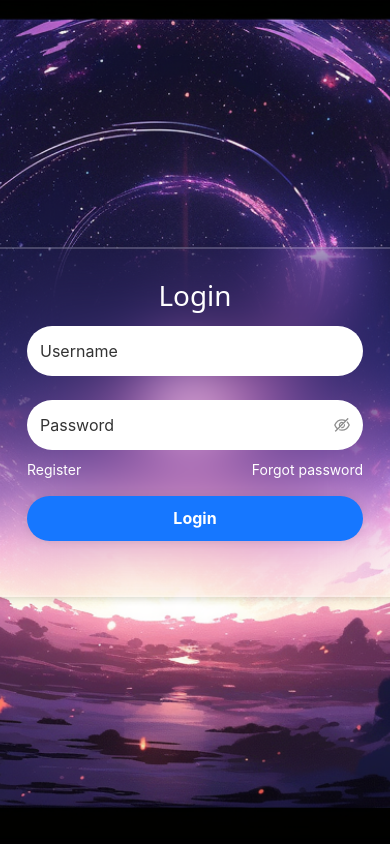
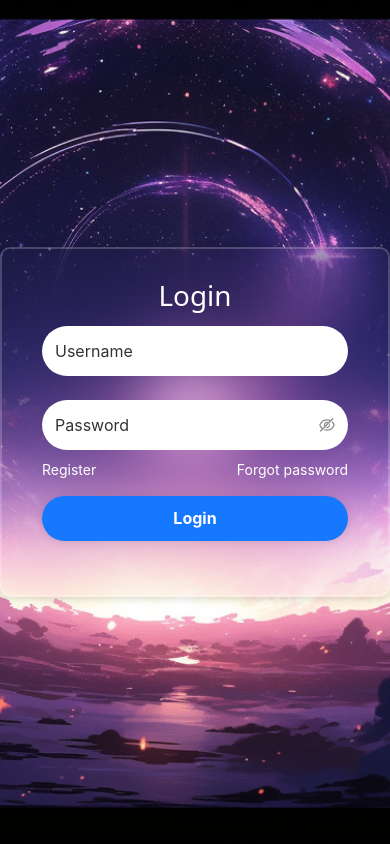
Before and after one commit to taing28/PrintManagement, a React (Create React App) app in the folder print-manager/: page /auth/login in a window 390 px wide. Built offline with nearby package versions, Linux system fonts and the light colour scheme.

Commit message:
Responsive form in auth page

```diff
--- a/print-manager/src/components/auth/AuthPage.jsx
+++ b/print-manager/src/components/auth/AuthPage.jsx
@@ -3,8 +3,10 @@ import { Outlet } from "react-router-dom";
 
 export const AuthPage = memo(() => {
     return (
-        <div className="wrapper">
-        <Outlet/>
+        <div className="wrapper-container">
+            <div className="wrapper">
+                <Outlet />
+            </div>
         </div>
     )
 })
--- a/print-manager/src/index.css
+++ b/print-manager/src/index.css
@@ -11,7 +11,14 @@ body {
     sans-serif;
   -webkit-font-smoothing: antialiased;
   -moz-osx-font-smoothing: grayscale;
+}
 
+code {
+  font-family: source-code-pro, Menlo, Monaco, Consolas, 'Courier New',
+    monospace;
+}
+
+.wrapper-container {
   display: flex;
   justify-content: center;
   align-items: center;
@@ -19,11 +26,6 @@ body {
   background: url("./assests/images/background4.png") no-repeat;
   background-size: cover;
   background-position: center;
-}
-
-code {
-  font-family: source-code-pro, Menlo, Monaco, Consolas, 'Courier New',
-    monospace;
 }
 
 .wrapper {
```
